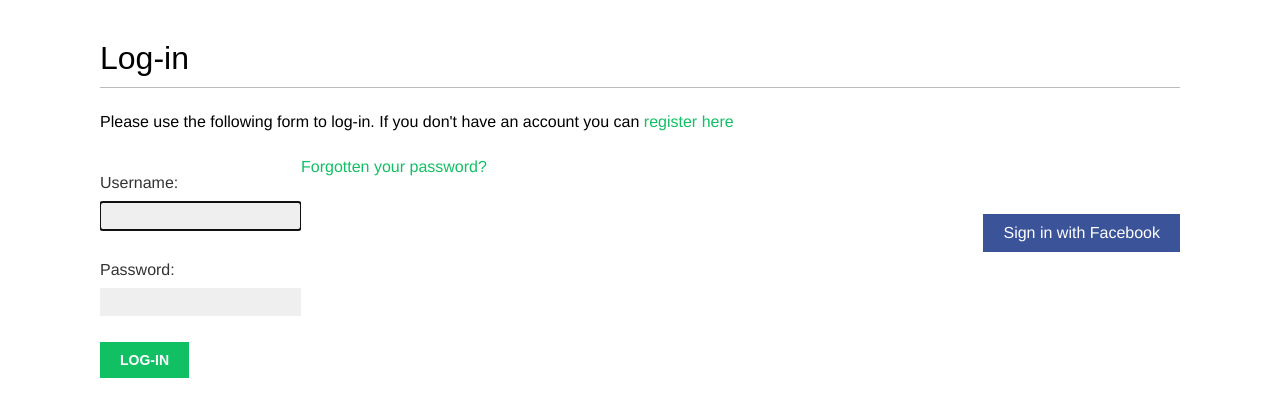
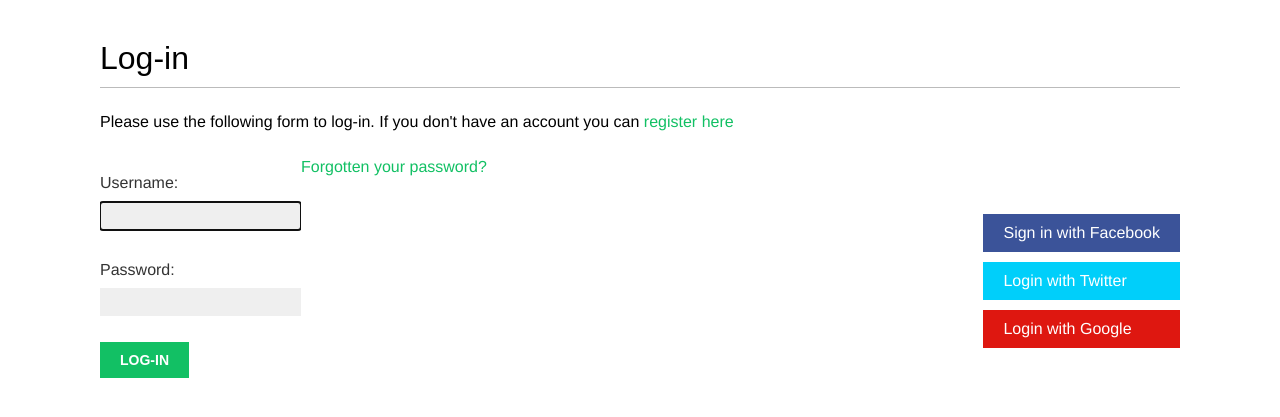
Before and after one commit to Femi-ID/Django-Image-Bookmark, a Django app: page /account/login/ in a window 1280 px wide. Shown: the part 47-464 px from the top of the page. Run offline with Django 3.2, Linux system fonts and the light colour scheme; some web fonts are replaced.

Commit message:
Add twitter and Google social authentication

```diff
--- a/account/templates/registration/login.html
+++ b/account/templates/registration/login.html
@@ -36,6 +36,12 @@
                 <li class="facebook">
                     <a href="{% url 'social:begin' 'facebook' %}">Sign in with Facebook</a>
                 </li>
+                <li class="twitter">
+                    <a href="{%url 'social:begin' 'twitter' %}">Login with Twitter</a>
+                </li>
+                <li class="google">
+                    <a href="{% url 'social:begin' 'google-oauth2' %}">Login with Google</a>
+                </li>
             </ul>
         </div>
     {% endblock %}
```
Also changed, not shown: bookmarks/settings.py (+8 -0 lines), 1 other file.
